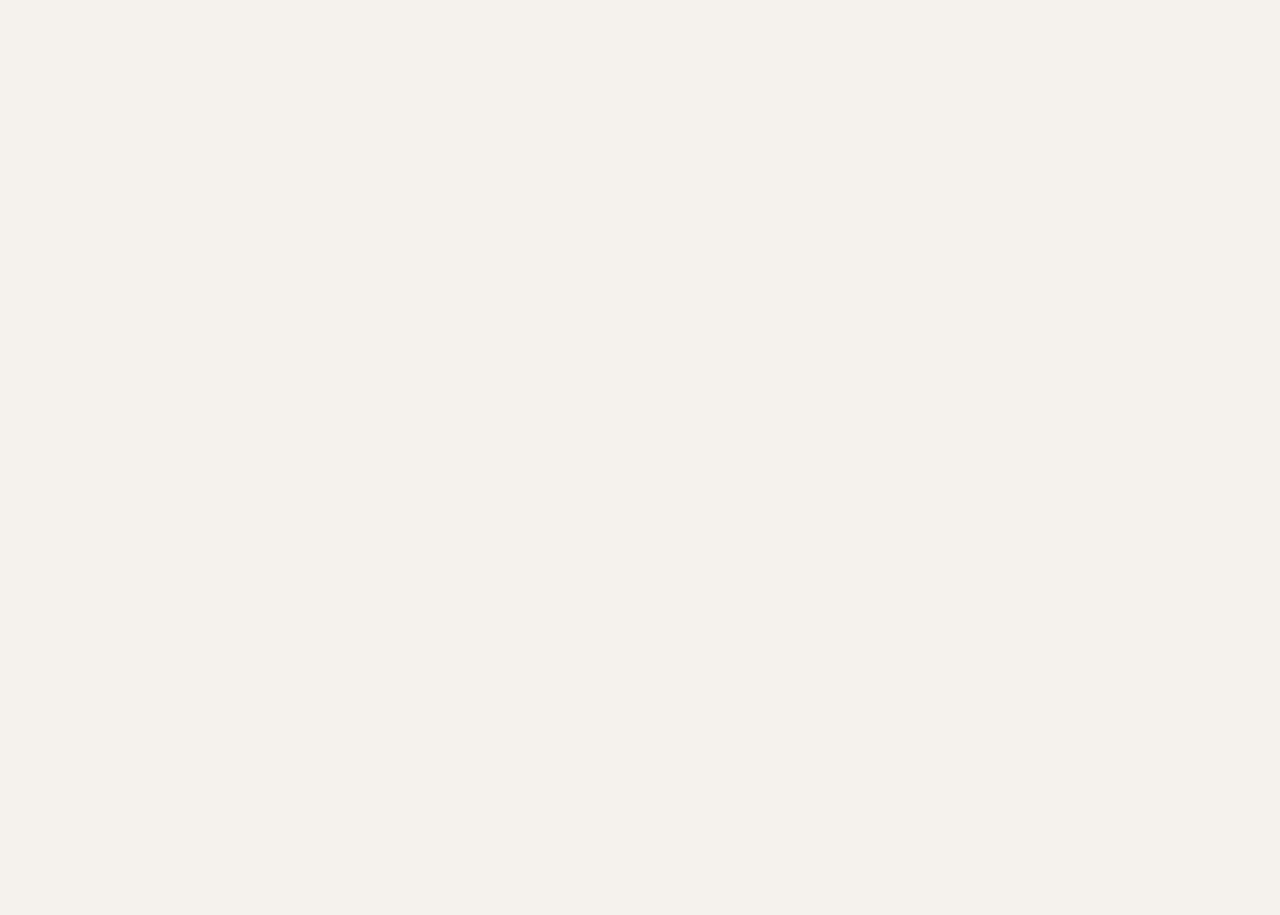
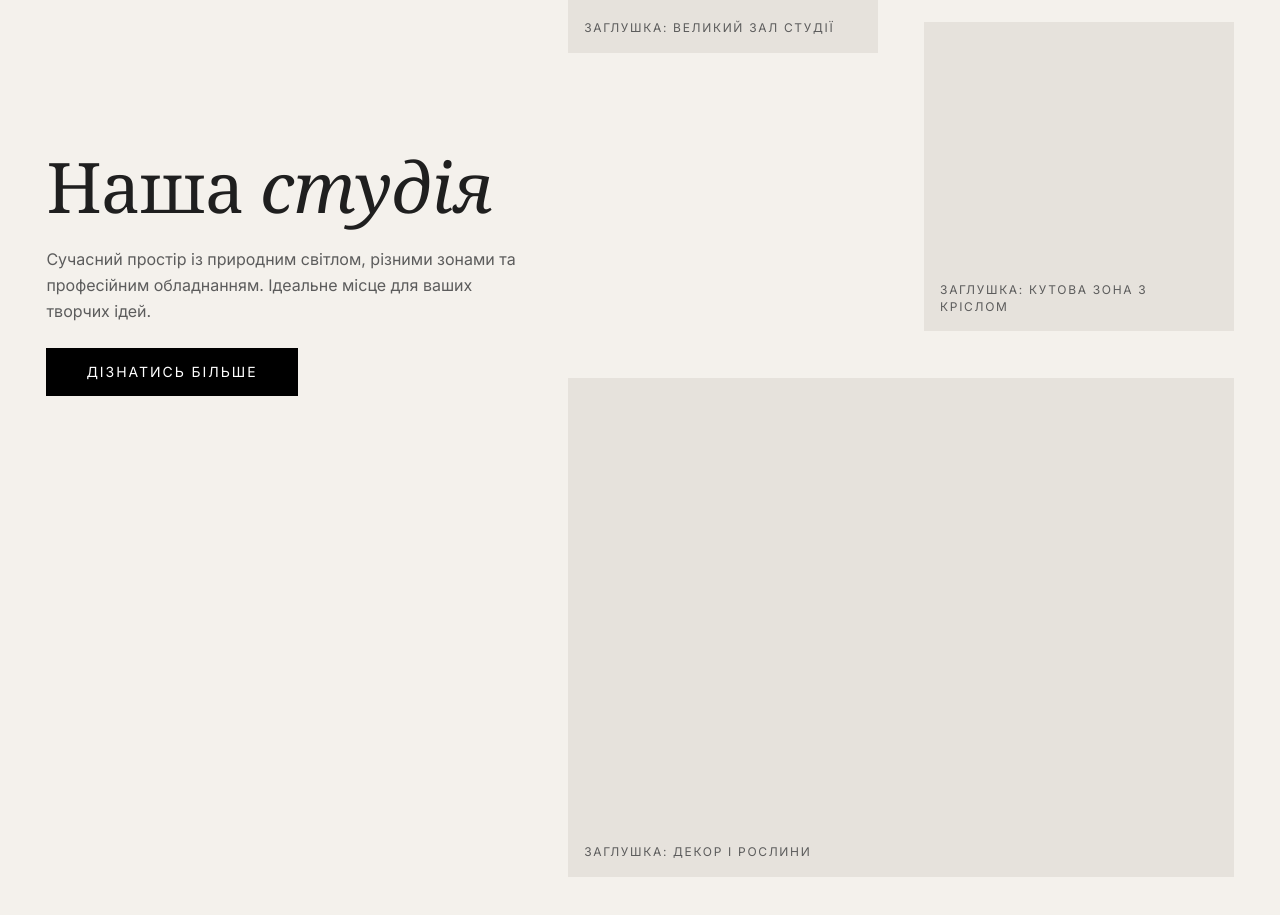
Before and after one commit to BOgdanRoz/PhotoStudio, a React (Vite) app: page / in a window 1280 px wide. Shown: the part 4040-4955 px from the top of the page. Before the commit the page ends 3607 px from the top, so only its background shows below. Built offline with nearby package versions, Linux system fonts and the light colour scheme; a web font is replaced by a local one.

Commit message:
Add studio section with placeholder gallery

```diff
--- a/src/App.tsx
+++ b/src/App.tsx
@@ -2,6 +2,7 @@ import Header from './components/Header/Header'
 import Hero from './components/Hero/Hero'
 import Portfolio from './components/Portfolio/Portfolio'
 import Services from './components/Services/Services'
+import Studio from './components/Studio/Studio'
 
 function App() {
   return (
@@ -14,6 +15,7 @@ function App() {
         <Hero />
         <Portfolio />
         <Services />
+        <Studio />
       </main>
     </>
   )
--- /dev/null
+++ b/src/components/Studio/Studio.module.css
@@ -0,0 +1,70 @@
+.studio {
+  padding-block: var(--section-space);
+}
+
+.inner {
+  display: grid;
+  gap: var(--space-lg);
+  width: min(100% - 2 * var(--gutter), var(--container-max));
+  margin-inline: auto;
+}
+
+.content {
+  display: flex;
+  flex-direction: column;
+  align-items: flex-start;
+  gap: var(--space-md);
+}
+
+.title {
+  font-size: var(--text-3xl);
+}
+
+.text {
+  color: var(--color-text-muted);
+}
+
+.cta {
+  display: inline-flex;
+  align-items: center;
+  justify-content: center;
+  min-height: 48px;
+  padding: var(--space-xs) var(--space-lg);
+  background-color: var(--color-black);
+  color: var(--color-white);
+  font-size: var(--text-sm);
+  letter-spacing: var(--tracking-label);
+  text-transform: uppercase;
+  transition: background-color var(--transition-base);
+}
+
+.cta:hover {
+  background-color: var(--color-charcoal);
+}
+
+.gallery {
+  display: grid;
+  grid-template-columns: 1fr 1fr;
+  gap: var(--space-sm);
+  align-items: start;
+}
+
+.large {
+  grid-row: span 2;
+}
+
+.wide {
+  grid-column: 1 / -1;
+}
+
+@media (min-width: 900px) {
+  .inner {
+    grid-template-columns: 1fr 1.4fr;
+    gap: var(--gutter);
+    align-items: center;
+  }
+
+  .gallery {
+    gap: var(--gutter);
+  }
+}
--- /dev/null
+++ b/src/components/Studio/Studio.tsx
@@ -0,0 +1,47 @@
+import ImagePlaceholder from '../ImagePlaceholder/ImagePlaceholder'
+import { site } from '../../data/site'
+import styles from './Studio.module.css'
+
+const studioPhotos = [
+  { label: 'Заглушка: великий зал студії', ratio: '4 / 5', className: styles.large },
+  { label: 'Заглушка: зона з софітом', ratio: '1 / 1', className: styles.small },
+  { label: 'Заглушка: кутова зона з кріслом', ratio: '1 / 1', className: styles.small },
+  { label: 'Заглушка: декор і рослини', ratio: '4 / 3', className: styles.wide },
+]
+
+function Studio() {
+  return (
+    <section id="studio" className={styles.studio} aria-labelledby="studio-title">
+      <div className={styles.inner}>
+        <div className={styles.content}>
+          <h2 id="studio-title" className={styles.title}>
+            Наша <em>студія</em>
+          </h2>
+          <p className={styles.text}>
+            Сучасний простір із природним світлом, різними зонами та професійним
+            обладнанням. Ідеальне місце для ваших творчих ідей.
+          </p>
+          <a
+            href={site.instagramUrl}
+            className={styles.cta}
+            target="_blank"
+            rel="noopener noreferrer"
+          >
+            Дізнатись більше
+            <span className="visually-hidden"> в Instagram (нова вкладка)</span>
+          </a>
+        </div>
+
+        <ul className={styles.gallery}>
+          {studioPhotos.map((photo) => (
+            <li key={photo.label} className={photo.className}>
+              <ImagePlaceholder label={photo.label} ratio={photo.ratio} />
+            </li>
+          ))}
+        </ul>
+      </div>
+    </section>
+  )
+}
+
+export default Studio
```
